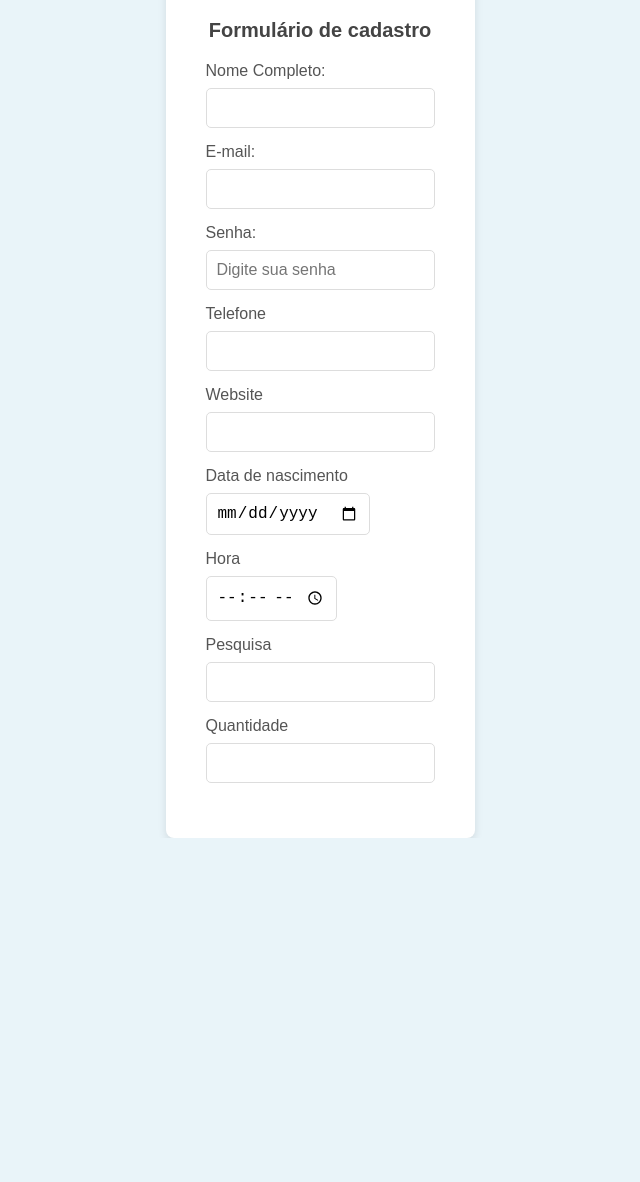
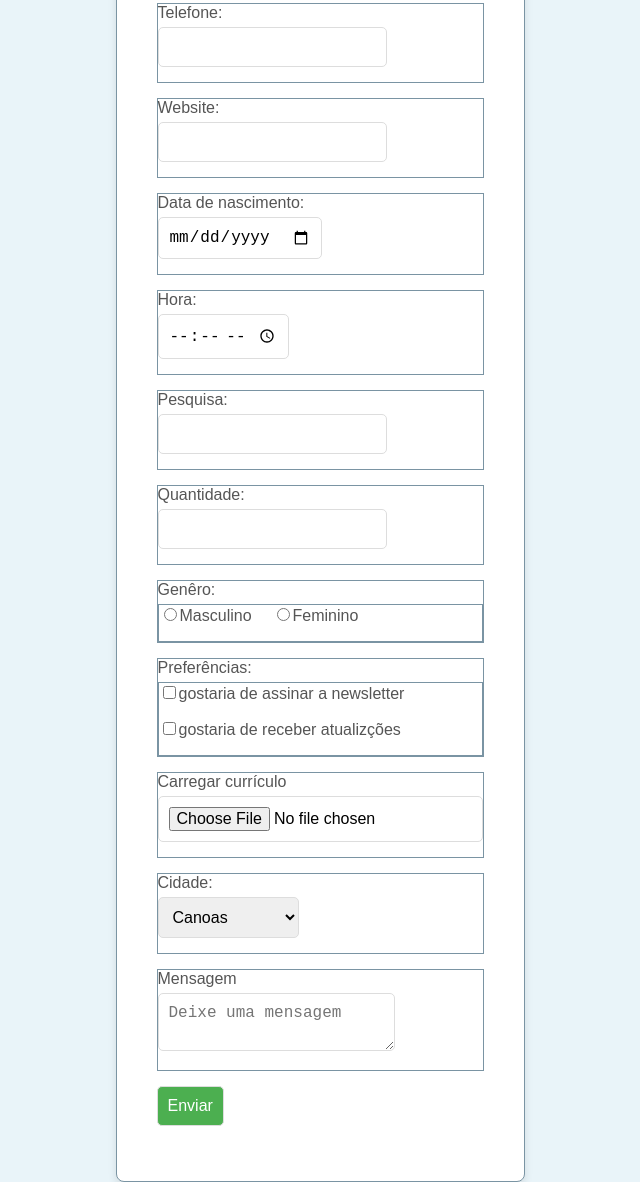
Before and after one commit to AugustoReich/DevFullStack-2025, a website: page 2-Front End Basics/formularios.html in a window 1280 px wide. Shown: the whole page, without its empty margins (320-960 px from the left). Before the commit the page ends 838 px from the top, so only its background shows below. Drawn offline with Linux system fonts and the light colour scheme.

Commit message:
termminando a aula de css formulario

```diff
--- a/2-Front End Basics/formularios.html
+++ b/2-Front End Basics/formularios.html
@@ -44,56 +44,143 @@
             border: 1px solid #ddd;
             border-radius: 5px;
         }
+
+        .input-group {
+            margin-bottom: 15px;
+        }
+
+        .input-group label {
+            margin-bottom: 5px;
+        }
+
+        .input-group .radio-group, input.group .checkbox-group{
+            display: flex;
+            gap: 20px;
+
+        }
+
+        div {
+            border: 1px solid rgb(122, 148, 163);
+        }
+
+        button {
+            background-color: #4caf50;
+            color: white;
+            cursor: pointer;
+            border: none;
+            font-size: 18px;
+            padding: 10px;
+        }
+
+        button:hover{
+            background-color: #4caf50;
+        }
+
+        input, select, textarea, button {
+            padding: 10px;
+            font-size: 16px;
+            margin-bottom: 15px;
+            border: 1px solid #ddd;
+            border-radius: 5px;
+        }
     </style>
 </head>
 <body>
     <div id="form-container">
         <h2>Formulário de cadastro</h2>
         <form>
-            <div>
+            <div class="input-group">
                 <label>Nome Completo:</label>
                 <input type="text">
             </div>
 
-            <div>
+            <div class="input-group">
                 <label>E-mail:</label>
                 <input type="email">
             </div>
 
-            <div>
+            <div class="input-group">
                 <label>Senha:</label>
                 <input type="password" placeholder="Digite sua senha">
             </div>
 
-            <div>
-                <label>Telefone</label>
+            <div class="input-group">
+                <label>Telefone:</label>
                 <input type="tel">
             </div>
 
-            <div>
-                <label>Website</label>
+            <div class="input-group">
+                <label>Website:</label>
                 <input type="url">
             </div>
 
-            <div>
-                <label>Data de nascimento</label>
+            <div class="input-group">
+                <label>Data de nascimento:</label>
                 <input type="date">
             </div>
 
-            <div>
-                <label>Hora</label>
+            <div class="input-group">
+                <label>Hora:</label>
                 <input type="time">
             </div>
 
-            <div>
-                <label>Pesquisa</label>
+            <div class="input-group">
+                <label>Pesquisa:</label>
                 <input type="search">
             </div>
 
-            <div>
-                <label>Quantidade</label>
+            <div class="input-group">
+                <label>Quantidade:</label>
                 <input type="number">
             </div>
+
+            <div class="input-group">
+                <label>Genêro:</label>
+                <div class="radio-group">
+                    <label for="male">
+                        <input type="radio" value="male" name="gender">Masculino
+                    </label>
+                    <label for="female">
+                        <input type="radio" value="female" name="gender">Feminino
+                    </label>
+                </div>
+            </div>
+
+            <div class="input-group">
+                <label>Preferências:</label>
+                <div class="checkbox-group">
+                    <label for="newsletter">
+                        <input type="checkbox" name="newsletter">gostaria de assinar a newsletter
+                    </label>
+                       <label for="updates">
+                        <input type="checkbox" name="updates">gostaria de receber atualizções
+                    </label>
+                </div>
+            </div>
+
+            <div class="input-group">
+                <label for="resume">Carregar currículo</label>
+                <input type="file" name="resume">
+            </div>
+
+            <div class="input-group">
+                <label for="city">Cidade:</label>
+                <select name="city">
+                    <option value="rs">Canoas</option>
+                    <option value="sp">Osasco</option>
+                    <option value="rj">Rio de janeiro</option>
+                    <option value="rs">Gramado</option>
+                    <option value="pr">Maringá</option>
+                    <option value="df">Brazlandia</option>
+                </select>
+            </div>
+
+            <div class="input-group">
+                <label for="message">Mensagem</label>
+                <textarea name="message" placeholder="Deixe uma mensagem"></textarea>
+            </div>
+
+            <button type="submit">Enviar</button>
         </form>
     </div>
 </body>
```
